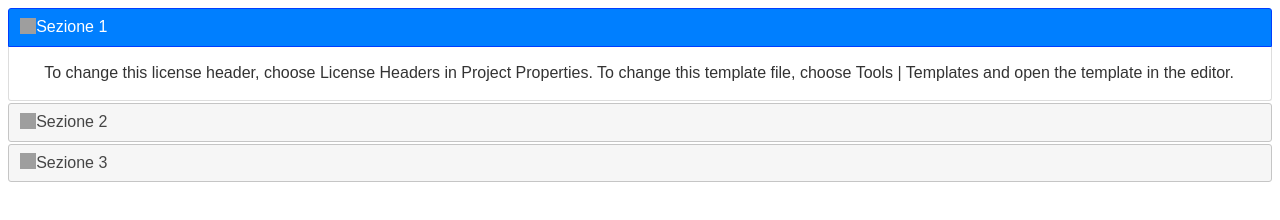
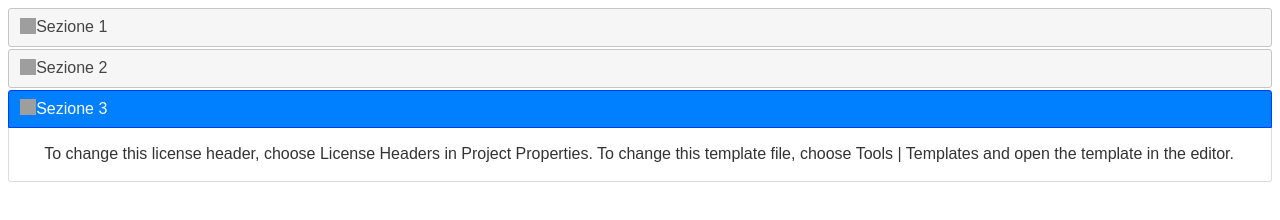
Before and after one commit to raffo92/Artoo-campus-Modulo-jQuery-, a plain HTML site: page public_html/jqueryui/accordion.html in a window 1280 px wide. Drawn offline with nearby package versions, Linux system fonts and the light colour scheme; grey boxes are pictures that could not be loaded.

Commit message:
secondo commit

```diff
--- a/public_html/jqueryui/accordion.html
+++ b/public_html/jqueryui/accordion.html
@@ -9,6 +9,7 @@ and open the template in the editor.
         <title>Artoo jQuery</title>
         <meta charset="UTF-8">
         <meta name="viewport" content="width=device-width, initial-scale=1.0">
+        <link rel="stylesheet" href="//code.jquery.com/ui/1.11.4/themes/smoothness/jquery-ui.css"><!-- SCRIPT LIBRERIA  jquery-ui -->
         <style>
         </style>
     </head>
@@ -28,13 +29,39 @@ and open the template in the editor.
                 and open the template in the editor.</div>
         </div>
         <script src="https://code.jquery.com/jquery-2.2.4.min.js"></script>
-        <link rel="stylesheet" href="//code.jquery.com/ui/1.11.4/themes/smoothness/jquery-ui.css"><!-- SCRIPT LIBRERIA  jquery-ui -->
+
         <script src="//code.jquery.com/ui/1.11.4/jquery-ui.js"></script>
         <script>
 
             jQuery.noConflict(); //Risolvo Conflitti con $
             jQuery(document).ready(function ($) { //Assegno $ come Argomento
-                $('#acc').accordion();
+
+
+                $('#acc').accordion({
+                    active: 2, //Tab iniziale
+                    event: 'mouseover', //Evento
+                    header: 'h3',
+                    activate: function(){ //all attivazione di TAB
+                        console.log('Attivo Tab');
+                    }
+                });
+                $('#acc').accordion('option', 'event', 'click');
+
+                 $('#acc').on('accordionactivate',function(event,ui){
+                     console.log($('#acc').accordion())
+                     console.log('Attivo Tab Nuovo');
+                 });
+
+
+
+
+
+
+
+
+
+
+
 
 
             });
```
